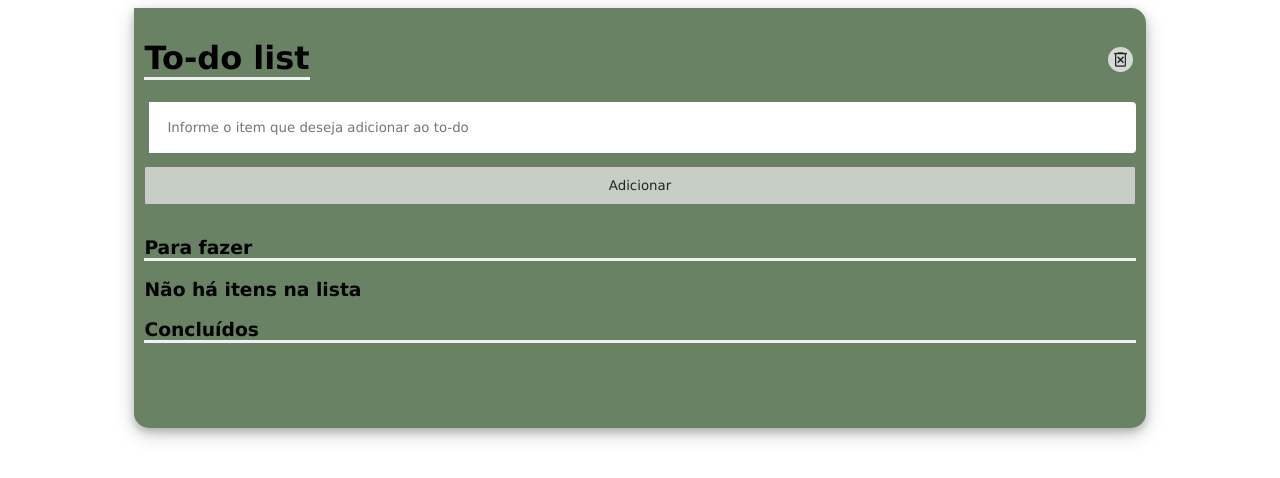
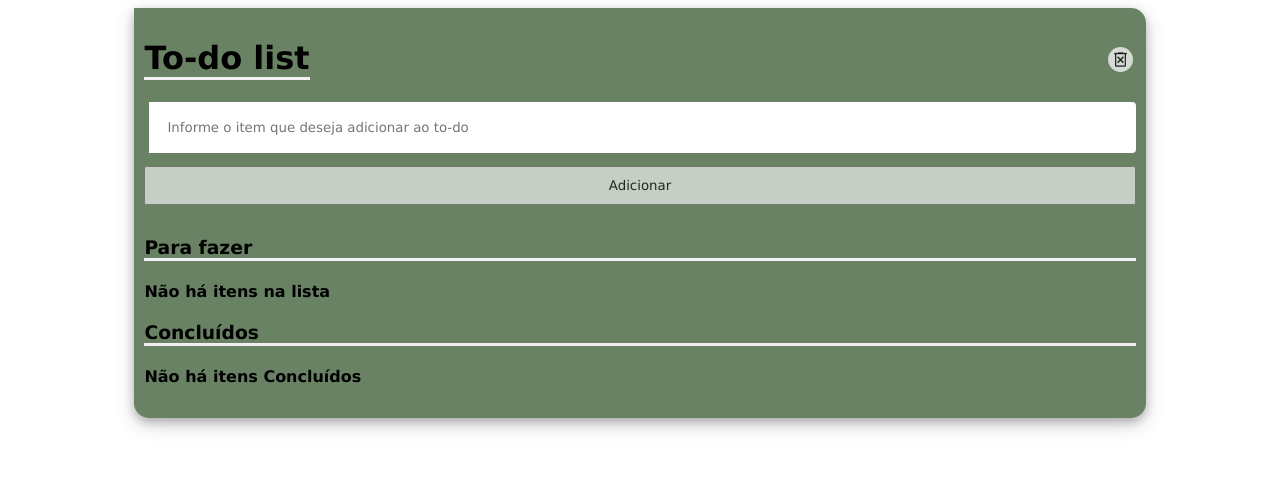
Before and after one commit to allanqueiroz02/todo-list, a React (Create React App) app: page / in a window 1280 px wide. Shown: the top 478 px of the page. Built offline with nearby package versions, Linux system fonts and the light colour scheme.

Commit message:
adicionado localstora na listagem concluida

```diff
--- a/src/App.js
+++ b/src/App.js
@@ -80,6 +80,18 @@ function App() {
     if (listLocalStorage) setList(listLocalStorage);
   }, [setList]);
 
+  useEffect(() => {
+    if (doneList?.length)
+      localStorage.setItem("listagemConcluida", JSON.stringify(doneList));
+  }, [doneList]);
+
+  useEffect(() => {
+    const doneListLocalStorage = JSON.parse(
+      localStorage.getItem("listagemConcluida")
+    );
+    if (doneListLocalStorage) setDoneList(doneListLocalStorage);
+  }, [setDoneList]);
+
   return (
     <Container>
       <Box>
@@ -87,7 +99,7 @@ function App() {
         <StyledClearIcon
           src={clearIcon}
           alt="delete icon"
-          title={`Clique aqui para limpar toda lista`}
+          title={`Limpar listagem`}
           onClick={handleClear}
         />
       </Box>
@@ -105,10 +117,14 @@ function App() {
       {list.length ? (
         <CustomList list={list} setList={setList} setDoneList={setDoneList} />
       ) : (
-        <h3>Não há itens na lista</h3>
+        <h4>Não há itens na lista</h4>
       )}
       <CustomTitle text="Concluídos" title="itens finalizados" as="h3" />
-      <CustomDoneList doneList={doneList} setDoneList={setDoneList} />
+      {doneList.length ? (
+        <CustomDoneList doneList={doneList} setDoneList={setDoneList} />
+      ) : (
+        <h4>Não há itens Concluídos</h4>
+      )}
     </Container>
   );
 }
```
